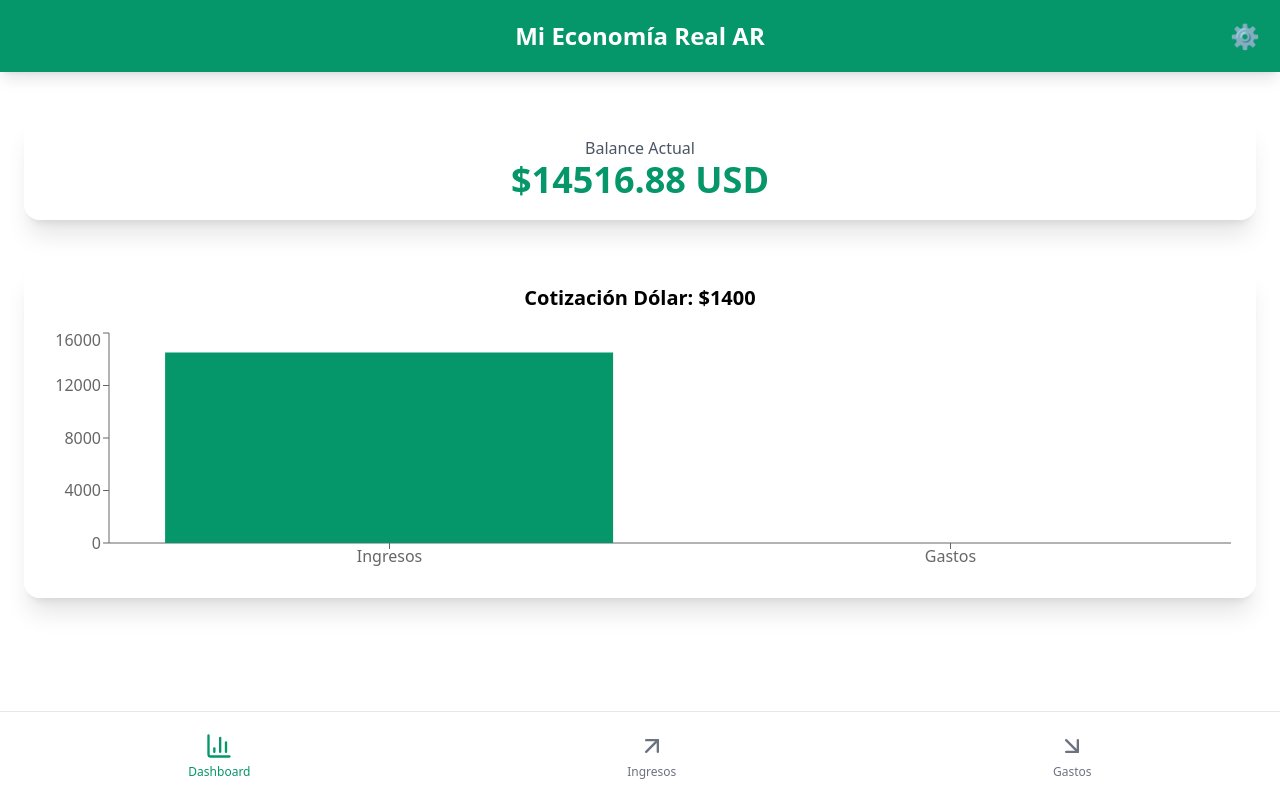
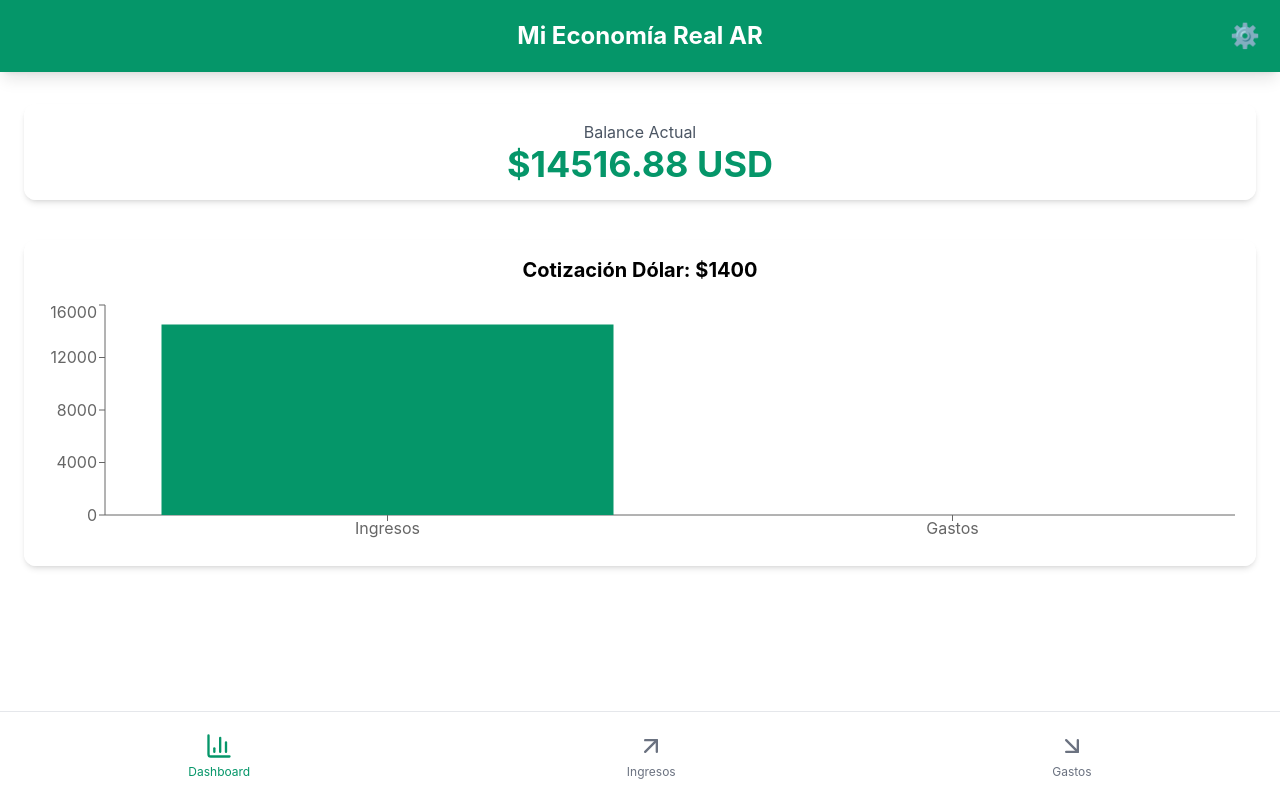
Before and after one commit to frenciaj/mi-economia-real-ar, a React (Vite) app: page / in a window 1280 px wide. Built offline with nearby package versions, Linux system fonts and the light colour scheme.

Commit message:
Update index.css

```diff
--- a/src/index.css
+++ b/src/index.css
@@ -2,7 +2,15 @@
 @tailwind components;
 @tailwind utilities;
 
-@layer components {
-  .card { @apply bg-white/90 dark:bg-slate-800/90 backdrop-blur-md rounded-2xl shadow-xl p-5 my-3; }
-  .btn { @apply bg-emerald-600 text-white px-6 py-3 rounded-xl font-semibold shadow-lg active:scale-95 transition-all; }
+body {
+  margin: 0;
+  font-family: -apple-system, BlinkMacSystemFont, 'Segoe UI', Roboto, sans-serif;
 }
+
+.card {
+  @apply bg-white/90 dark:bg-slate-800 rounded-xl shadow-md p-4 mb-2;
+}
+
+.btn {
+  @apply bg-emerald-600 text-white px-4 py-2 rounded-lg shadow hover:bg-emerald-700 active:scale-95 transition-all;
+}
```
